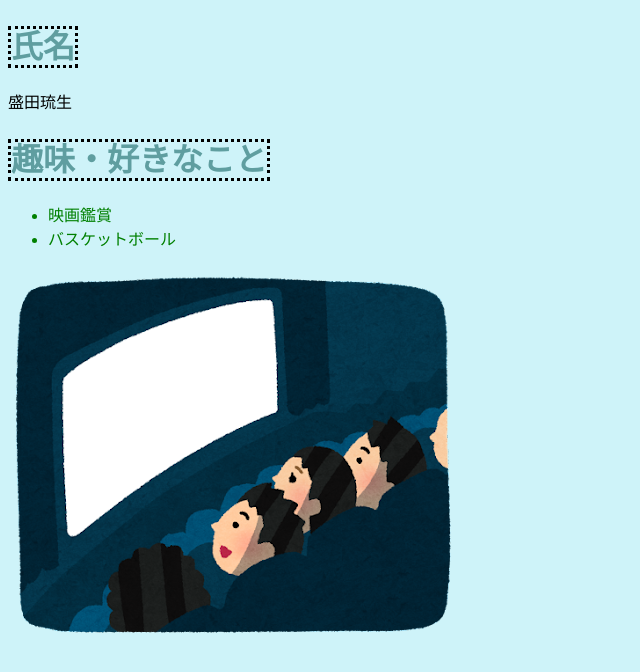
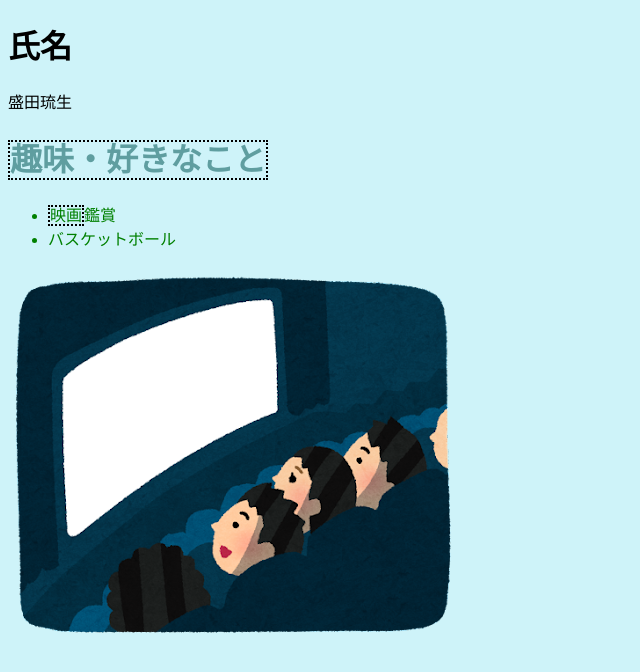
Before and after one commit to morita-rui/WebDesign-Task, a plain HTML site: page profile/index.html in a window 1280 px wide. Shown: the whole page, without its empty margins (0-640 px from the left). Drawn offline with Linux system fonts and the light colour scheme.

Commit message:
課題提出　自己紹介

```diff
--- a/profile/index.html
+++ b/profile/index.html
@@ -5,13 +5,13 @@
     <link rel = "stylesheet"href = "profile-style.css">
 </head>
 <body>
-    <h1><span class="text-cedetblue">氏名</span></h1>
+    <h1>氏名</h1>
     <p>盛田琉生</p>
     <h1 class="text-cedetblue"><span>趣味・好きなこと</span></h1>
     <div class="green">
         <ul>
-            <li>映画鑑賞</li>
-            <li>バスケットボール</li>
+                <li><span>映画</span>鑑賞</li>
+                <li>バスケットボール</li>
         </ul>
     </div>
     <img src="./img/kandou_movie_eigakan.png" alt="映画鑑賞">
--- a/profile/profile-style.css
+++ b/profile/profile-style.css
@@ -3,7 +3,7 @@
     color:cadetblue;
 }
 span{
-    border: 3px dotted black;
+    border: 2px dotted black;
 }
 .green{
     color: green;
```
Also changed, not shown: table/img/kandou_movie_eigakan.png (deleted).
